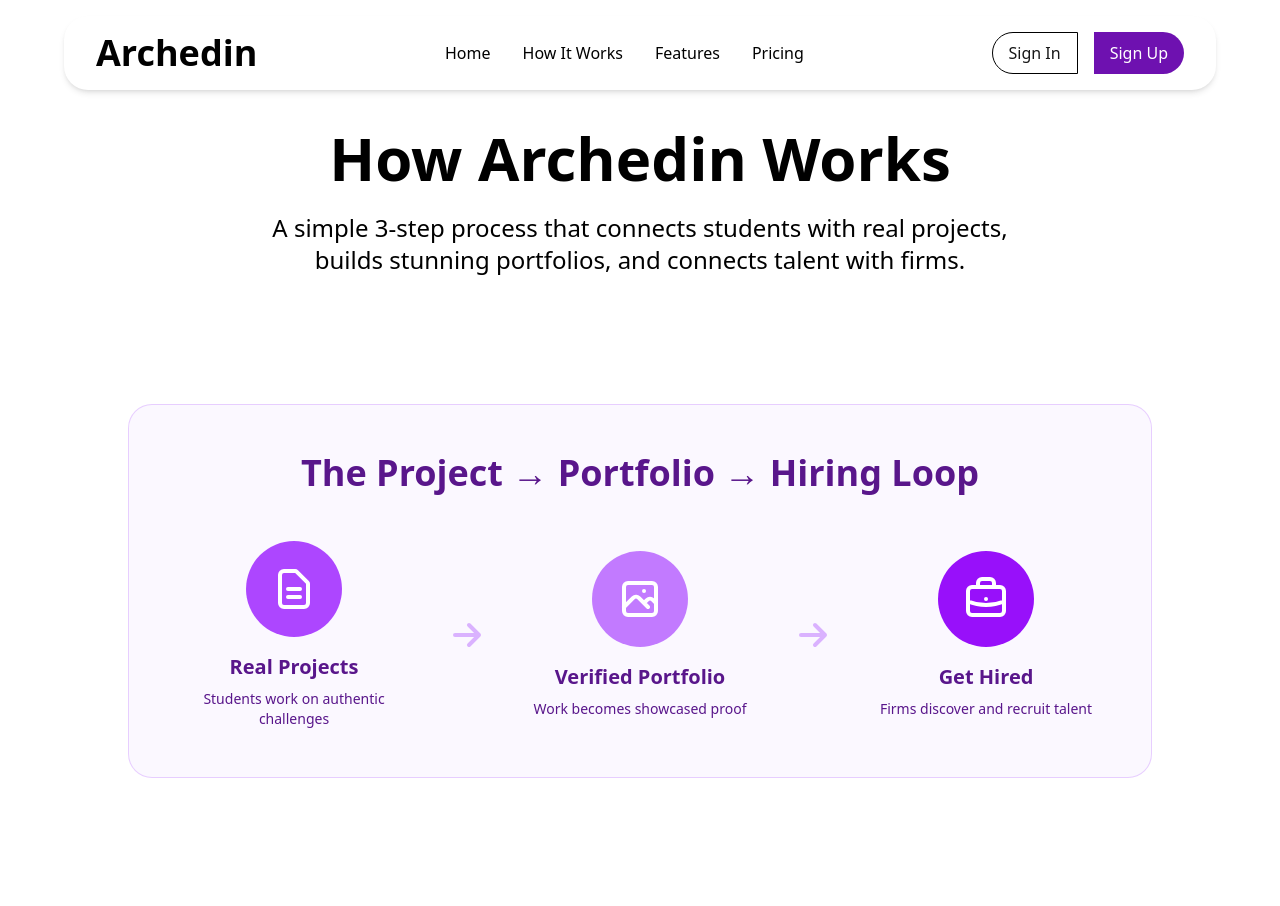
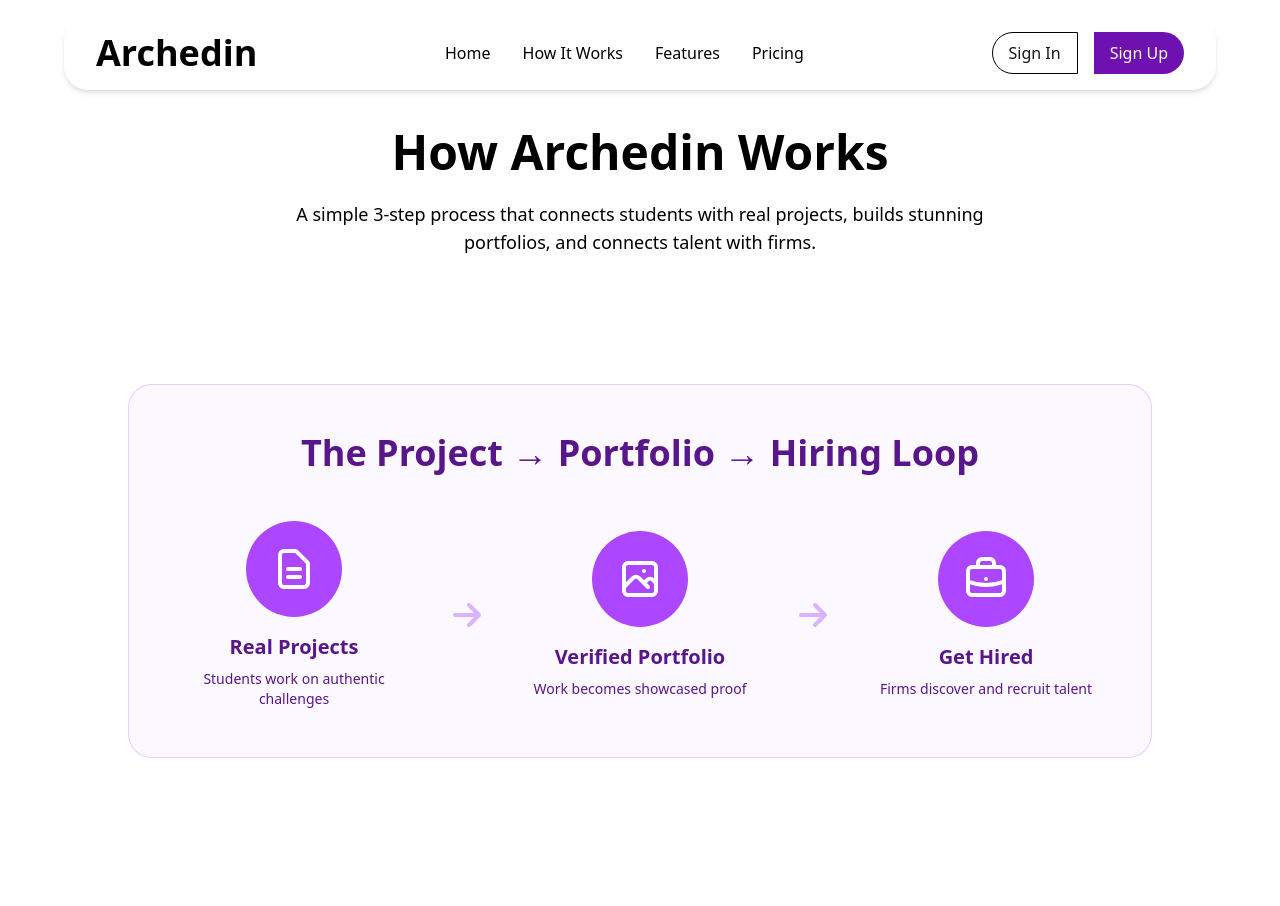
Before and after one commit to Accurate-codes/Architecture-Talent-Platform, a Next.js app: page /how-it-works in a window 1280 px wide. Shown: the top 906 px of the page. Built offline with nearby package versions, Linux system fonts and the light colour scheme.

Commit message:
fixed some errors

```diff
--- a/app/how-it-works/page.tsx
+++ b/app/how-it-works/page.tsx
@@ -6,10 +6,10 @@
       {/* Hero Section */}
       <section className="pt-32 pb-16 px-4 md:px-8">
         <div className="max-w-4xl mx-auto text-center">
-          <h1 className="text-4xl md:text-5xl lg:text-6xl font-bold text-black mb-6">
+          <h1 className="text-3xl md:text-4xl lg:text-5xl font-bold text-black mb-6">
             How Archedin Works
           </h1>
-          <p className="text-xl md:text-2xl text-black max-w-3xl mx-auto">
+          <p className="text-base md:text-lg text-black max-w-3xl mx-auto">
             A simple 3-step process that connects students with real projects,
             builds stunning portfolios, and connects talent with firms.
           </p>
@@ -46,7 +46,7 @@
 
               {/* Portfolio */}
               <div className="flex-1 text-center">
-                <div className="w-24 h-24 mx-auto bg-purple-400 rounded-full flex items-center justify-center mb-4">
+                <div className="w-24 h-24 mx-auto bg-purple-500 rounded-full flex items-center justify-center mb-4">
                   <svg className="w-12 h-12 text-white" fill="none" stroke="currentColor" viewBox="0 0 24 24">
                     <path strokeLinecap="round" strokeLinejoin="round" strokeWidth={2} d="M4 16l4.586-4.586a2 2 0 012.828 0L16 16m-2-2l1.586-1.586a2 2 0 012.828 0L20 14m-6-6h.01M6 20h12a2 2 0 002-2V6a2 2 0 00-2-2H6a2 2 0 00-2 2v12a2 2 0 002 2z" />
                   </svg>
@@ -64,7 +64,7 @@
 
               {/* Hiring */}
               <div className="flex-1 text-center">
-                <div className="w-24 h-24 mx-auto bg-purple-600 rounded-full flex items-center justify-center mb-4">
+                <div className="w-24 h-24 mx-auto bg-purple-500 rounded-full flex items-center justify-center mb-4">
                   <svg className="w-12 h-12 text-white" fill="none" stroke="currentColor" viewBox="0 0 24 24">
                     <path strokeLinecap="round" strokeLinejoin="round" strokeWidth={2} d="M21 13.255A23.931 23.931 0 0112 15c-3.183 0-6.22-.62-9-1.745M16 6V4a2 2 0 00-2-2h-4a2 2 0 00-2 2v2m4 6h.01M5 20h14a2 2 0 002-2V8a2 2 0 00-2-2H5a2 2 0 00-2 2v10a2 2 0 002 2z" />
                   </svg>
@@ -80,7 +80,7 @@
       {/* 3 Steps Section */}
       <section className="py-20 px-4 md:px-8">
         <div className="max-w-6xl mx-auto">
-          <h2 className="text-4xl md:text-5xl font-bold text-black text-center mb-16">
+          <h2 className="text-3xl md:text-4xl font-bold text-black text-center mb-16">
             Three Simple Steps
           </h2>
 
```
